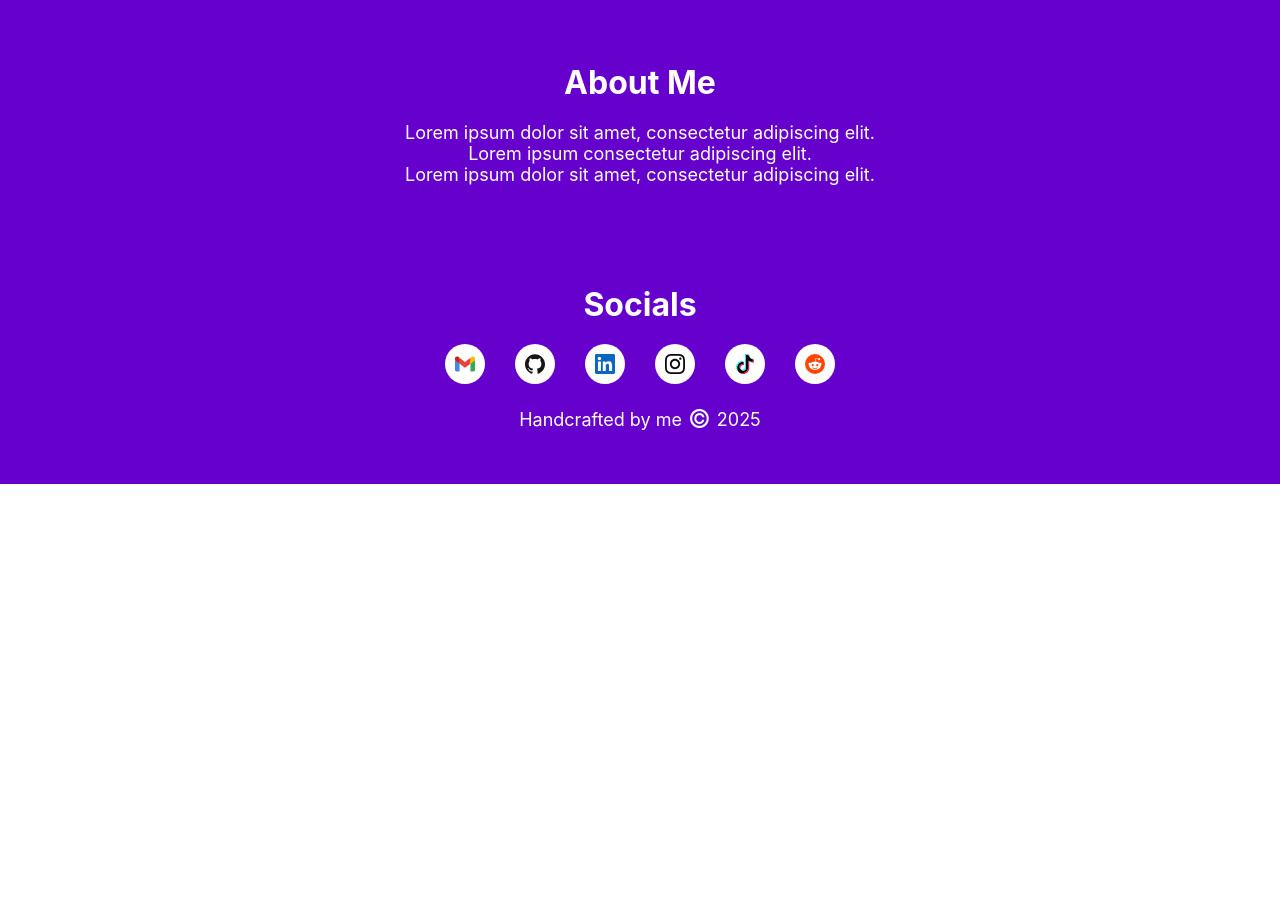
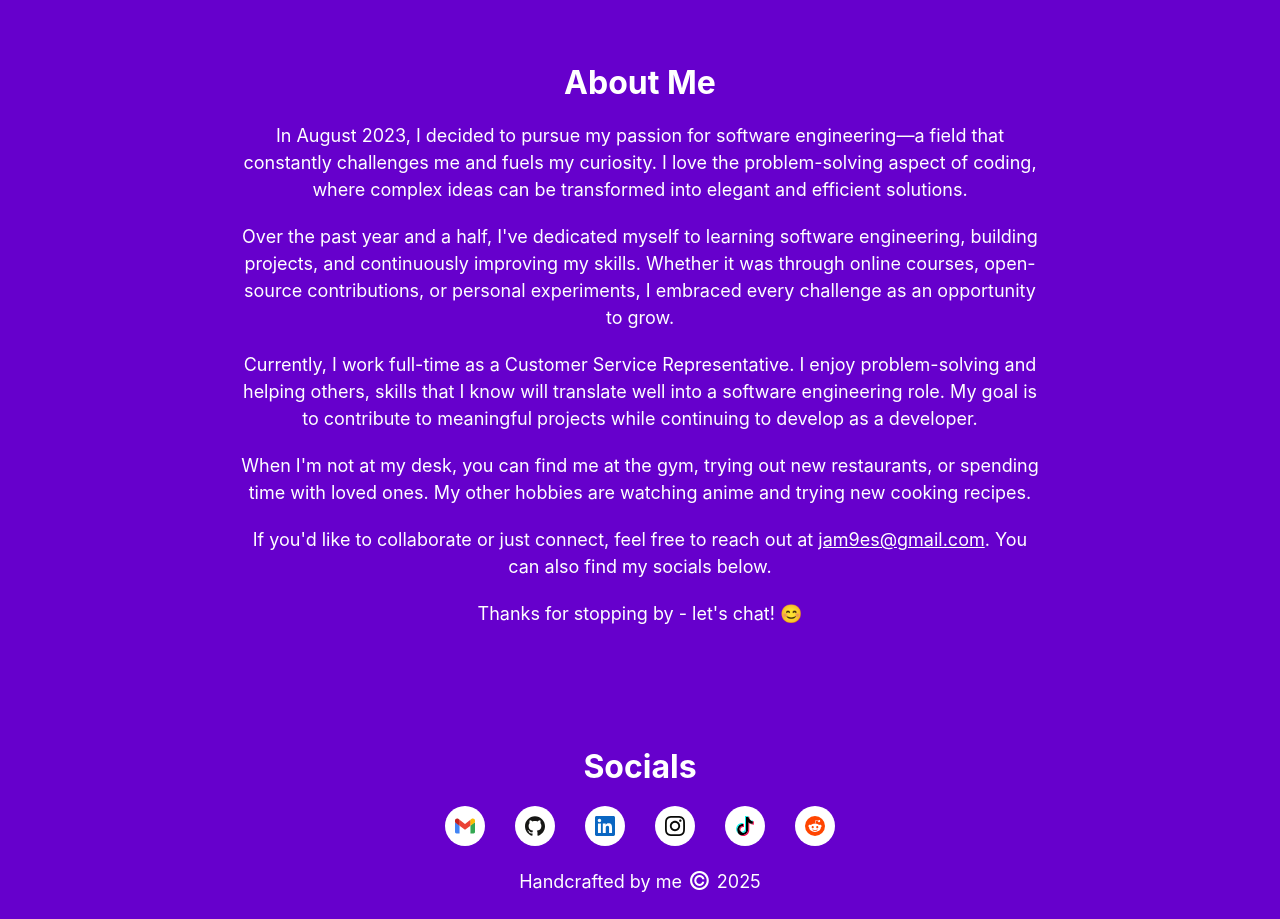
Before and after one commit to jayyzzeezzy/personal-website, a React (Vite) app: page / in a window 1280 px wide. Shown: the part 3320-4239 px from the top of the page. Before the commit the page ends 3804 px from the top, so only its background shows below. Built offline with nearby package versions, Linux system fonts and the light colour scheme.

Commit message:
Add content for About Me and edit hero section.

```diff
--- a/src/App.css
+++ b/src/App.css
@@ -269,8 +269,23 @@ ul {
 
 .about-me-text {
     font-size: 18px;
+    max-width: 800px;
+
+    display: flex;
+    flex-direction: column;
+    justify-self: center;
 }
 
+.about-me-text p {
+    padding-bottom: 20px;
+    text-align: center;
+    line-height: 1.5;
+    word-break: break-word;
+}
+
+.about-me-text a {
+    color: white;
+}
 
 /* Footer section */
 footer {
--- a/src/components/aboutme.jsx
+++ b/src/components/aboutme.jsx
@@ -3,15 +3,17 @@ function AboutMe() {
         <div className="about-me">
             <h1 className="about-me-heading">About Me</h1>
             <div className="about-me-text">
-                <p>
-                    Lorem ipsum dolor sit amet, consectetur adipiscing elit.
-                </p>
-                <p>
-                    Lorem ipsum consectetur adipiscing elit.
-                </p>
-                <p>
-                    Lorem ipsum dolor sit amet, consectetur adipiscing elit.
-                </p>
+                <p>In August 2023, I decided to pursue my passion for software engineering—a field that constantly challenges me and fuels my curiosity. I love the problem-solving aspect of coding, where complex ideas can be transformed into elegant and efficient solutions.</p>
+
+                <p>Over the past year and a half, I&#39;ve dedicated myself to learning software engineering, building projects, and continuously improving my skills. Whether it was through online courses, open-source contributions, or personal experiments, I embraced every challenge as an opportunity to grow.</p>
+
+                <p>Currently, I work full-time as a Customer Service Representative. I enjoy problem-solving and helping others, skills that I know will translate well into a software engineering role. My goal is to contribute to meaningful projects while continuing to develop as a developer.</p>
+
+                <p>When I&#39;m not at my desk, you can find me at the gym, trying out new restaurants, or spending time with loved ones. My other hobbies are watching anime and trying new cooking recipes.</p>
+
+                <p>If you&#39;d like to collaborate or just connect, feel free to reach out at <span><a href="mailto:jam9es@gmail.com" target="_blank">jam9es@gmail.com</a></span>. You can also find my socials below.</p>
+
+                <p>Thanks for stopping by - let&#39;s chat! &#128522;</p>
             </div>
         </div>
     )
--- a/src/components/hero.jsx
+++ b/src/components/hero.jsx
@@ -13,7 +13,7 @@ function Hero() {
                 <h3>making scalable, efficient, and elegant solutions.</h3>
                 </div>
                 <p>
-                    <span className="emoji">&#128640;</span> Coding the Future, One Line at a Time.
+                    Coding the Future, One Line at a Time. <span className="emoji">&#128640;</span>
                 </p>
                 <img src="src/assets/images/illustration.jpg" alt="illustration for software engineer" className="illustration"/>
             </div>
```
